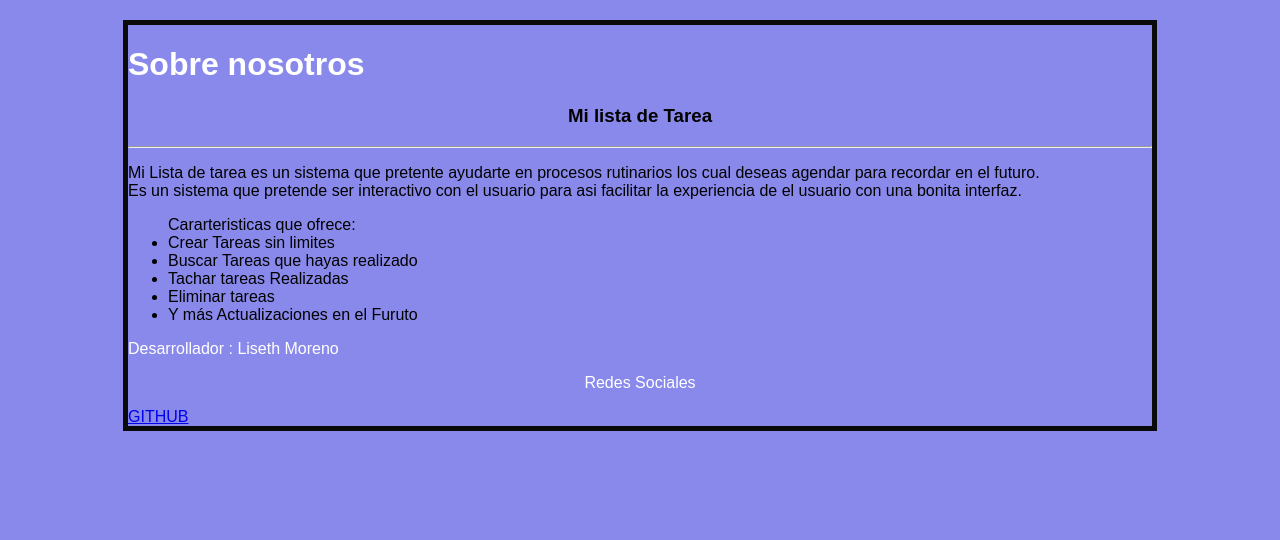
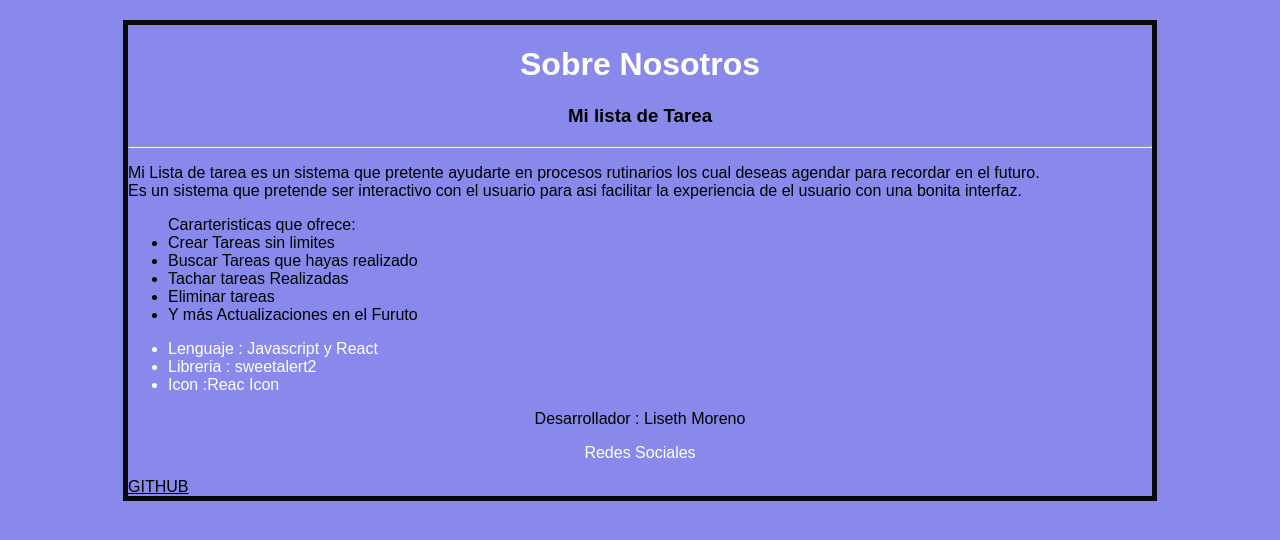
Before and after one commit to LisethMoreno1/ProyectoListastarea, a React (Vite) app in the folder react-tasks/: page /SobreNosotros in a window 1280 px wide. Shown: the top 540 px of the page. Built offline with nearby package versions, Linux system fonts and the light colour scheme.

Commit message:
Ultima actualizacion 1

```diff
--- a/react-tasks/src/components/SobreNosotros.jsx
+++ b/react-tasks/src/components/SobreNosotros.jsx
@@ -3,7 +3,7 @@ import React from 'react'
 export default function SobreNosotros() {
   return (
     <>
-      <h1>Sobre nosotros</h1>
+      <h1 style={{ textAlign: "center" }}>Sobre Nosotros</h1>
       <h3 style={{ color: "black", textAlign: "center" }}>Mi lista de Tarea</h3>
       <hr />
       <p style={{ color: "black" }}>
@@ -22,10 +22,23 @@ export default function SobreNosotros() {
         <li>Eliminar tareas</li>
         <li>Y más Actualizaciones en el Furuto</li>
       </ul>
-      <p>Desarrollador : Liseth Moreno</p>
+
+      <ul>
+        <li>Lenguaje : Javascript y React</li>
+        <li> Libreria : sweetalert2 </li>
+        <li>Icon :Reac Icon</li>
+      </ul>
+      <p style={{ color: "black", textAlign: "center" }}>
+        Desarrollador : Liseth Moreno
+      </p>
 
       <p style={{ textAlign: "center" }}>Redes Sociales</p>
-      <a href="https://github.com/LisethMoreno1">GITHUB</a>
+      <a
+        href="https://github.com/LisethMoreno1"
+        style={{ color: "black", textAlign: "center" }}
+      >
+        GITHUB
+      </a>
     </>
   );
 }
```
